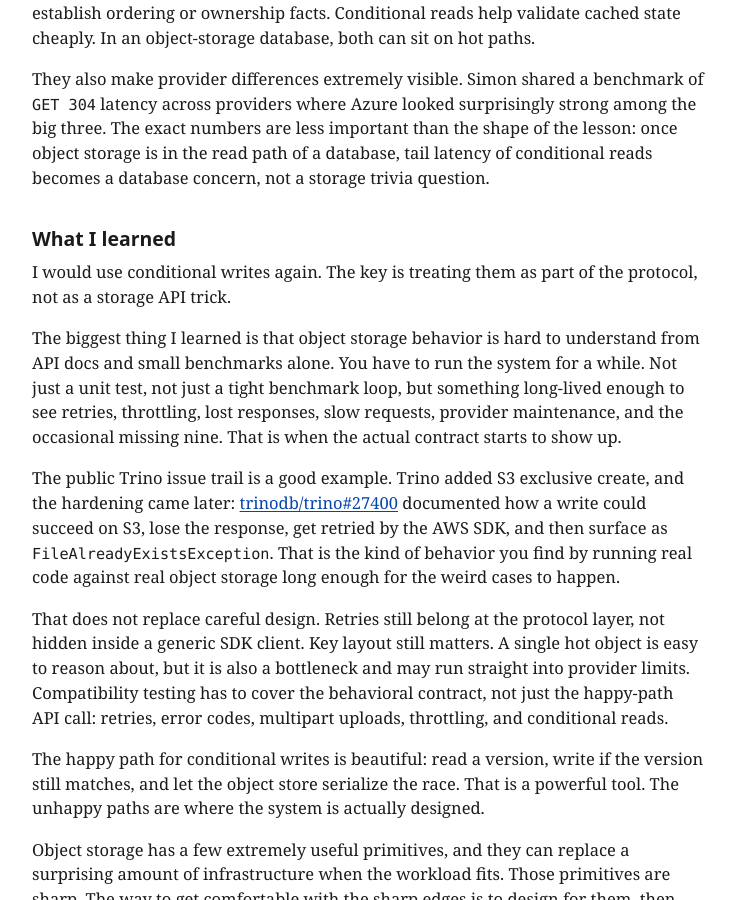
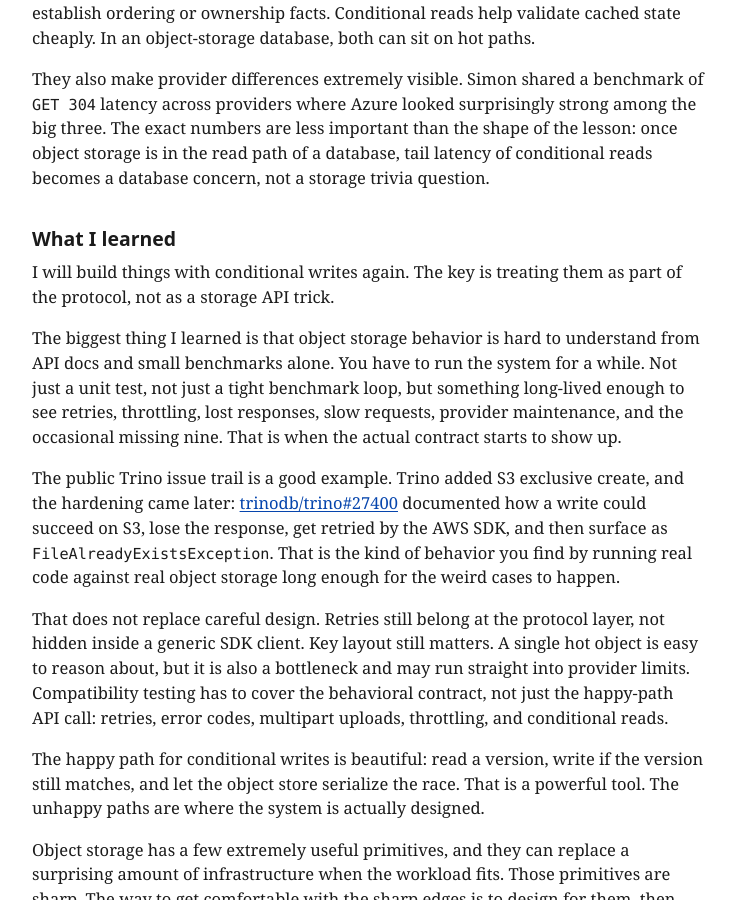
Before and after one commit to alexr17/alexr17.github.io, a Jekyll site: the page built from notes/the-sharp-edges-of-object-storage-conditional-writes.md, in a window 1280 px wide and 900 px high, scrolled down 5244 px. Shown: the whole window, without its empty margins (272-1008 px from the left). Built offline with Jekyll 4.4.1, drawn with Linux system fonts in a browser that asks for light colours.

Commit message:
Polish conditional writes copy

```diff
--- a/index.html
+++ b/index.html
@@ -59,7 +59,7 @@
             <li>
               <time datetime="2026-04-01">April 2026</time>
               <a href="/notes/frictionless-distributed-locks-for-the-data-lakehouse.html">Distributed locking on object storage</a>
-              <span class="meta">My learnings and insights as a junior engineer.</span>
+              <span class="meta">My learnings and insights on conditional writes.</span>
             </li>
             <li>
               <time datetime="2026-05-06">May 2026</time>
--- a/notes/the-sharp-edges-of-object-storage-conditional-writes.md
+++ b/notes/the-sharp-edges-of-object-storage-conditional-writes.md
@@ -114,7 +114,7 @@ They also make provider differences extremely visible. Simon shared a benchmark
 
 ## What I learned
 
-I would use conditional writes again. The key is treating them as part of the protocol, not as a storage API trick.
+I will build things with conditional writes again. The key is treating them as part of the protocol, not as a storage API trick.
 
 The biggest thing I learned is that object storage behavior is hard to understand from API docs and small benchmarks alone. You have to run the system for a while. Not just a unit test, not just a tight benchmark loop, but something long-lived enough to see retries, throttling, lost responses, slow requests, provider maintenance, and the occasional missing nine. That is when the actual contract starts to show up.
 
```
